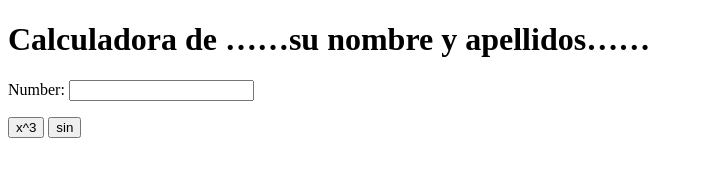
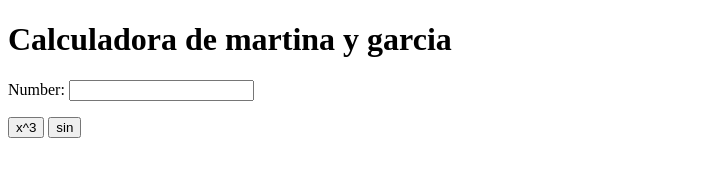
Before and after one commit to martinagg7/my_calculator, a plain HTML site: page index.html in a window 1280 px wide. Shown: the whole page, without its empty margins (0-703 px from the left). Drawn offline with Linux system fonts and the light colour scheme.

Commit message:
Update index.html

```diff
--- a/index.html
+++ b/index.html
@@ -12,7 +12,7 @@
 
         <body>
 
-                 <h1>Calculadora de ……su nombre y apellidos……</h1>
+                 <h1>Calculadora de martina y garcia</h1>
 
                  Number:
 
```
